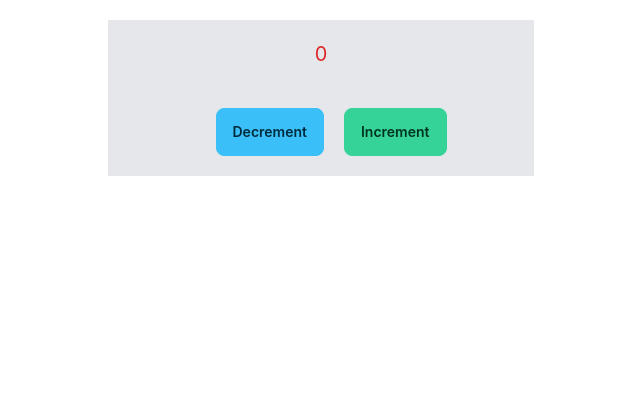
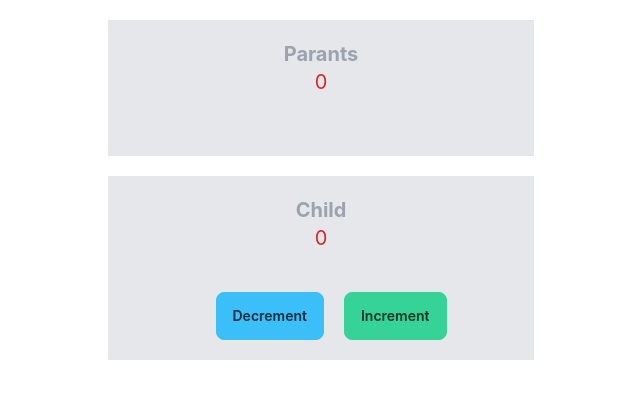
Before and after one commit to Mostafizur-Pro/ACC-Milestone2, a React (Create React App) app: page / in a window 1280 px wide. Shown: the top 398 px of the page, without its empty margins (319-959 px from the left). Built offline with nearby package versions, Linux system fonts and the light colour scheme.

Commit message:
React data flow

```diff
--- a/src/Pages/Child.js
+++ b/src/Pages/Child.js
@@ -1,7 +1,32 @@
-import React from "react";
+import React, { useState } from "react";
 
-const Child = () => {
-  return <div>Child</div>;
+const Child = ({ count, setCount }) => {
+  // const [count, setCount] = useState(0);
+  return (
+    <div>
+      {" "}
+      <div className="bg-gray-200 w-2/6 mx-auto my-5 py-5">
+        <div>
+          <h1 className="text-gray-400 text-xl font-bold">Child</h1>
+          <h1 className="text-xl text-red-600 mb-10">{count}</h1>
+          <div>
+            <button
+              onClick={() => setCount(count - 1)}
+              className="btn btn-info mx-5 capitalize"
+            >
+              Decrement
+            </button>
+            <button
+              onClick={() => setCount((prvState) => prvState + 1)}
+              className="btn btn-success capitalize"
+            >
+              Increment
+            </button>
+          </div>
+        </div>
+      </div>
+    </div>
+  );
 };
 
 export default Child;
--- a/src/Pages/Parents.js
+++ b/src/Pages/Parents.js
@@ -1,12 +1,15 @@
 import React, { useState } from "react";
+import Child from "./Child";
 
 const Parents = () => {
   const [count, setCount] = useState(0);
   return (
+    <div>
       <div className="bg-gray-200 w-2/6 mx-auto my-5 py-5">
         <div>
+          <h1 className="text-gray-400 text-xl font-bold">Parants</h1>
           <h1 className="text-xl text-red-600 mb-10">{count}</h1>
-        <div>
+          {/* <div>
             <button
               onClick={() => setCount(count - 1)}
               className="btn btn-info mx-5 capitalize"
@@ -19,8 +22,10 @@ const Parents = () => {
             >
               Increment
             </button>
+          </div> */}
         </div>
       </div>
+      <Child count={count} setCount={setCount} />
     </div>
   );
 };
```
Lines whose indentation alone changed are shown as unchanged.
